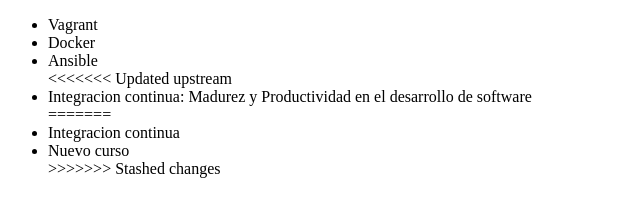
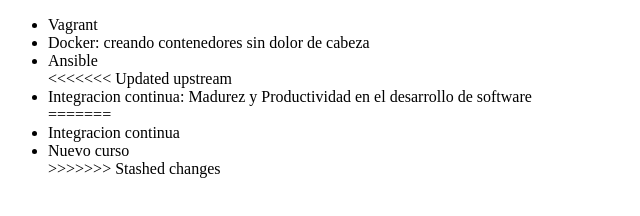
Before and after one commit to lukitas95/alura-git, a plain HTML site: page index.html in a window 1280 px wide. Shown: the whole page, without its empty margins (0-640 px from the left). Drawn offline with Linux system fonts and the light colour scheme.

Commit message:
corrigiendo el nombre del curso de Docker

```diff
--- a/index.html
+++ b/index.html
@@ -7,7 +7,7 @@
 <body>
      <ul>
          <li> Vagrant </li>
-         <li> Docker </li>
+         <li> Docker: creando contenedores sin dolor de cabeza </li>
          <li> Ansible </li>
 <<<<<<< Updated upstream
          <li> Integracion continua: Madurez y Productividad en el desarrollo de software </li>
```
